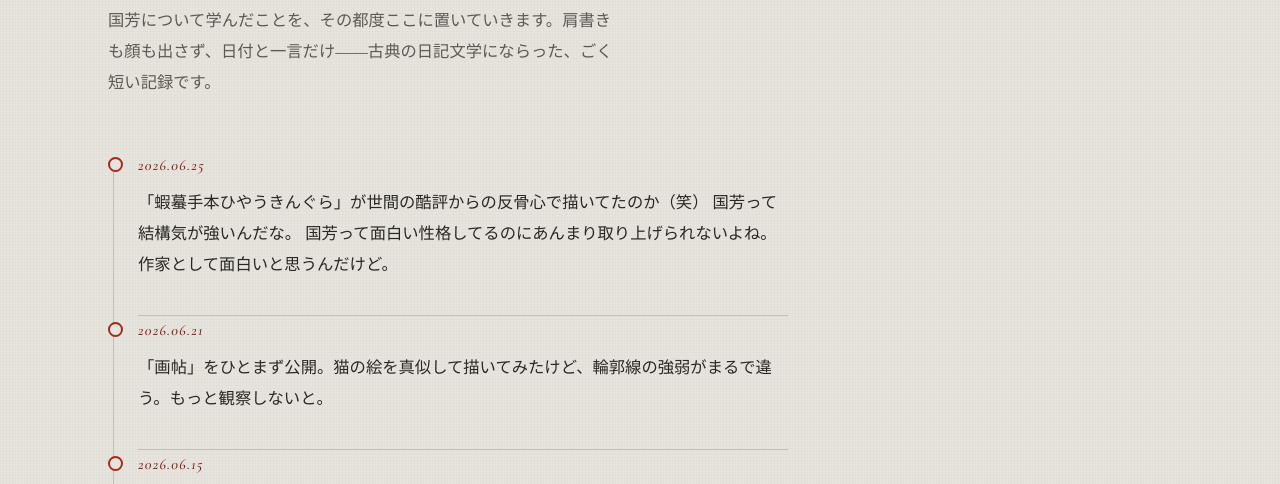
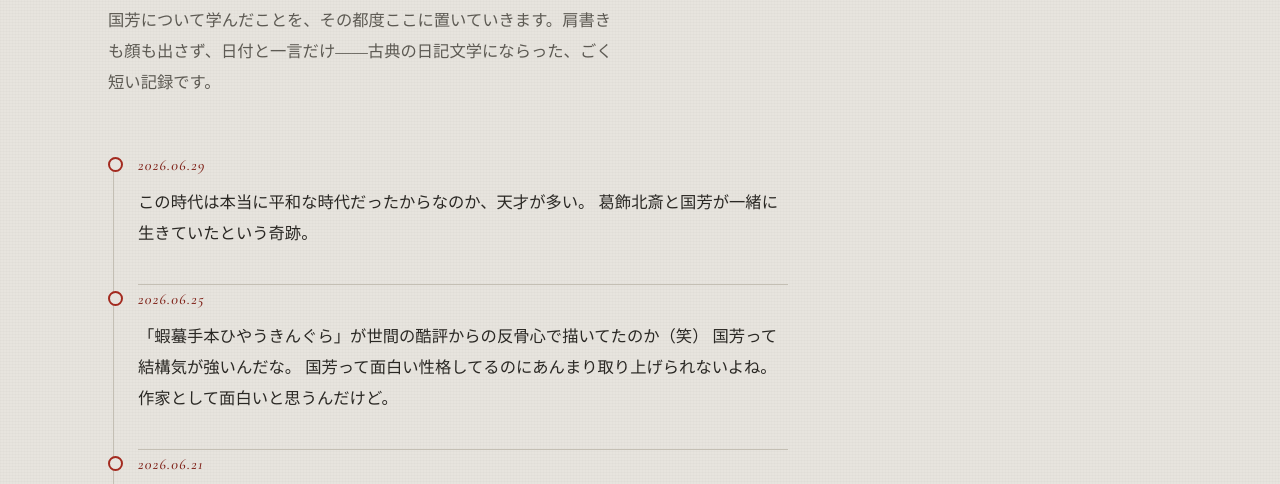
Before and after one commit to Azaleacreativeroom888/fan-kuniyoshi, a plain HTML site: page blog.html in a window 1280 px wide. Shown: the part 261-745 px from the top of the page. Drawn offline with nearby package versions, Linux system fonts and the light colour scheme.

Commit message:
Update blog.html

```diff
--- a/blog.html
+++ b/blog.html
@@ -267,6 +267,12 @@
     <div class="timeline">
 
       <article class="entry">
+        <time datetime="2026-06-29">2026.06.29</time>
+        <p>この時代は本当に平和な時代だったからなのか、天才が多い。
+          葛飾北斎と国芳が一緒に生きていたという奇跡。</p>
+      </article>
+
+      <article class="entry">
         <time datetime="2026-06-25">2026.06.25</time>
         <p>「蝦蟇手本ひやうきんぐら」が世間の酷評からの反骨心で描いてたのか（笑）
         国芳って結構気が強いんだな。
```
